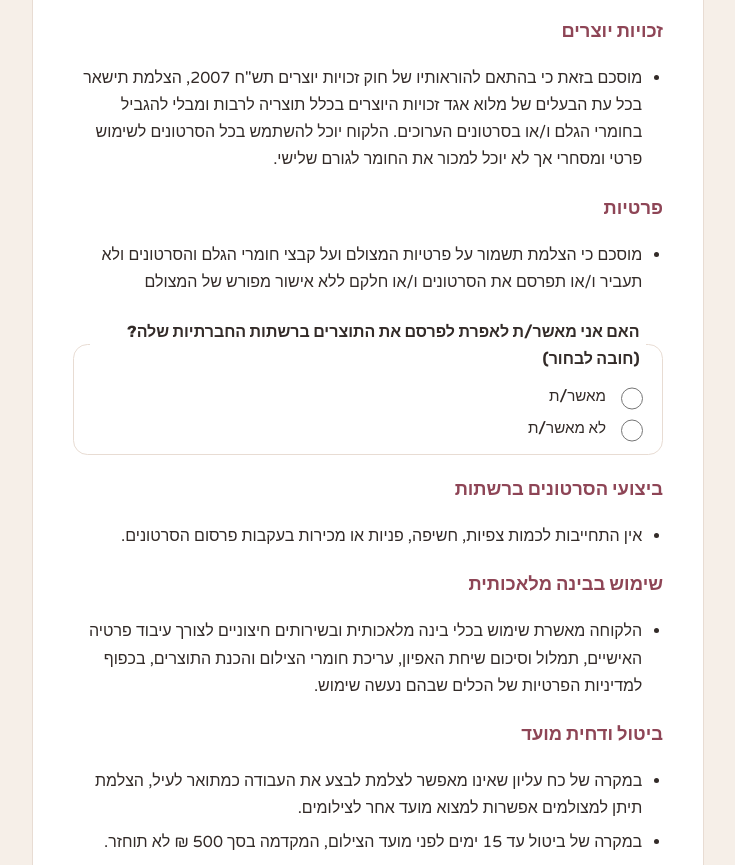
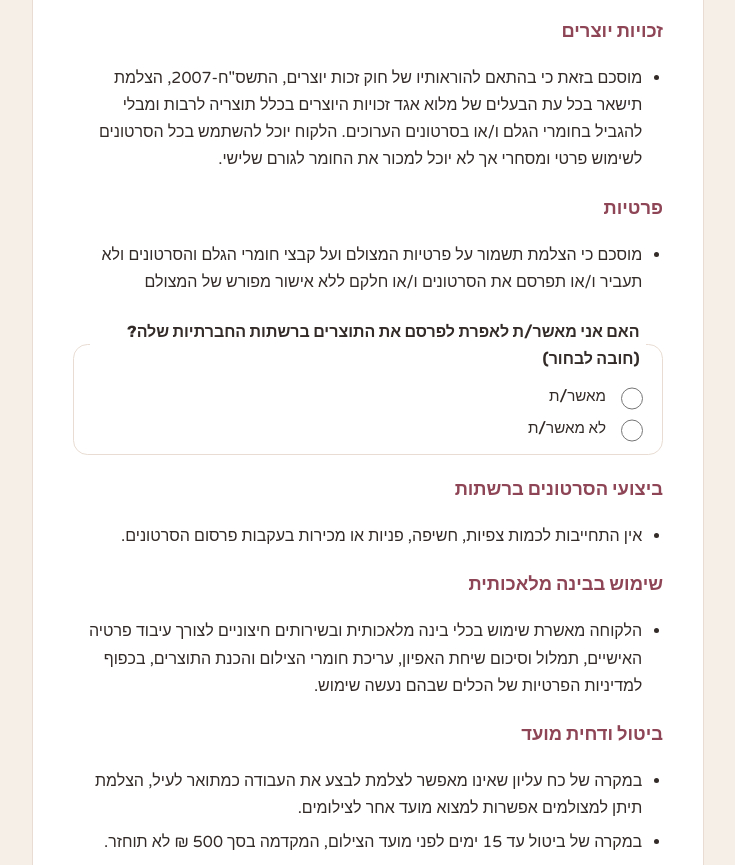
Before and after one commit to efratrel6-ai/atzmaiot-digital, a website: page atzmaiot/shoot-agreement.html in a window 1280 px wide. Shown: the part 3148-4013 px from the top of the page, without its empty margins (272-1007 px from the left). Drawn offline with Linux system fonts and the light colour scheme.

Commit message:
טופס יום הצילום: תיקון שם החוק בסעיף זכויות יוצרים
Co-Authored-By: Claude Sonnet 5.5 <noreply@anthropic.com>
Claude-Session: https://claude.ai/code/session_01NJpZR5UHzyPJnbagf8p8GT

```diff
--- a/atzmaiot/shoot-agreement.html
+++ b/atzmaiot/shoot-agreement.html
@@ -180,7 +180,7 @@ summary { cursor: pointer; font-family: var(--f-head); font-weight: 500; color:
 </ul>
 <h2>זכויות יוצרים</h2>
 <ul>
-<li>מוסכם בזאת כי בהתאם להוראותיו של חוק זכויות יוצרים תש"ח 2007, הצלמת תישאר בכל עת הבעלים של מלוא אגד זכויות היוצרים בכלל תוצריה לרבות ומבלי להגביל בחומרי הגלם ו/או בסרטונים הערוכים. הלקוח יוכל להשתמש בכל הסרטונים לשימוש פרטי ומסחרי אך לא יוכל למכור את החומר לגורם שלישי.</li>
+<li>מוסכם בזאת כי בהתאם להוראותיו של חוק זכות יוצרים, התשס"ח-2007, הצלמת תישאר בכל עת הבעלים של מלוא אגד זכויות היוצרים בכלל תוצריה לרבות ומבלי להגביל בחומרי הגלם ו/או בסרטונים הערוכים. הלקוח יוכל להשתמש בכל הסרטונים לשימוש פרטי ומסחרי אך לא יוכל למכור את החומר לגורם שלישי.</li>
 </ul>
 <h2>פרטיות</h2>
 <ul>
```
